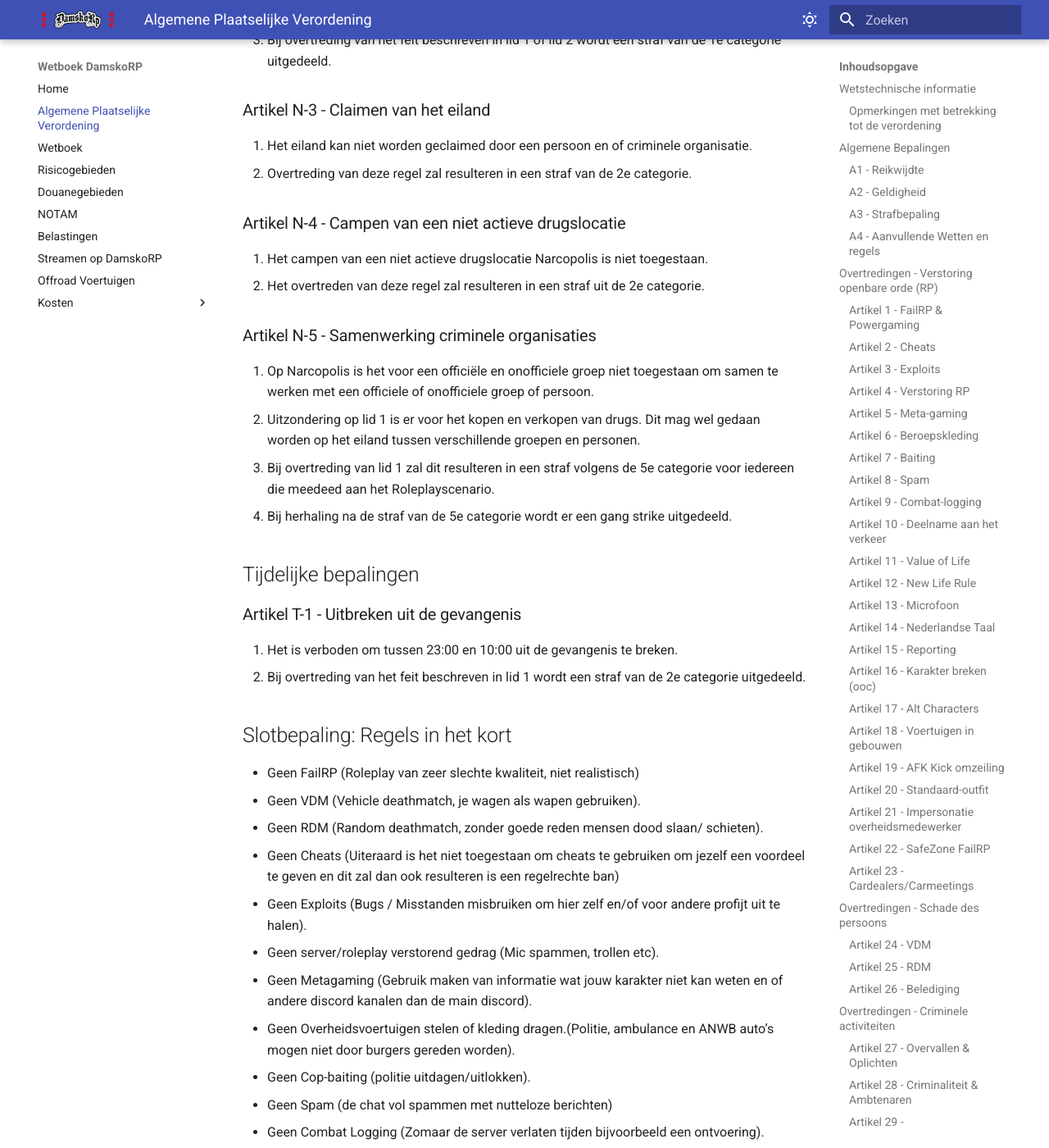
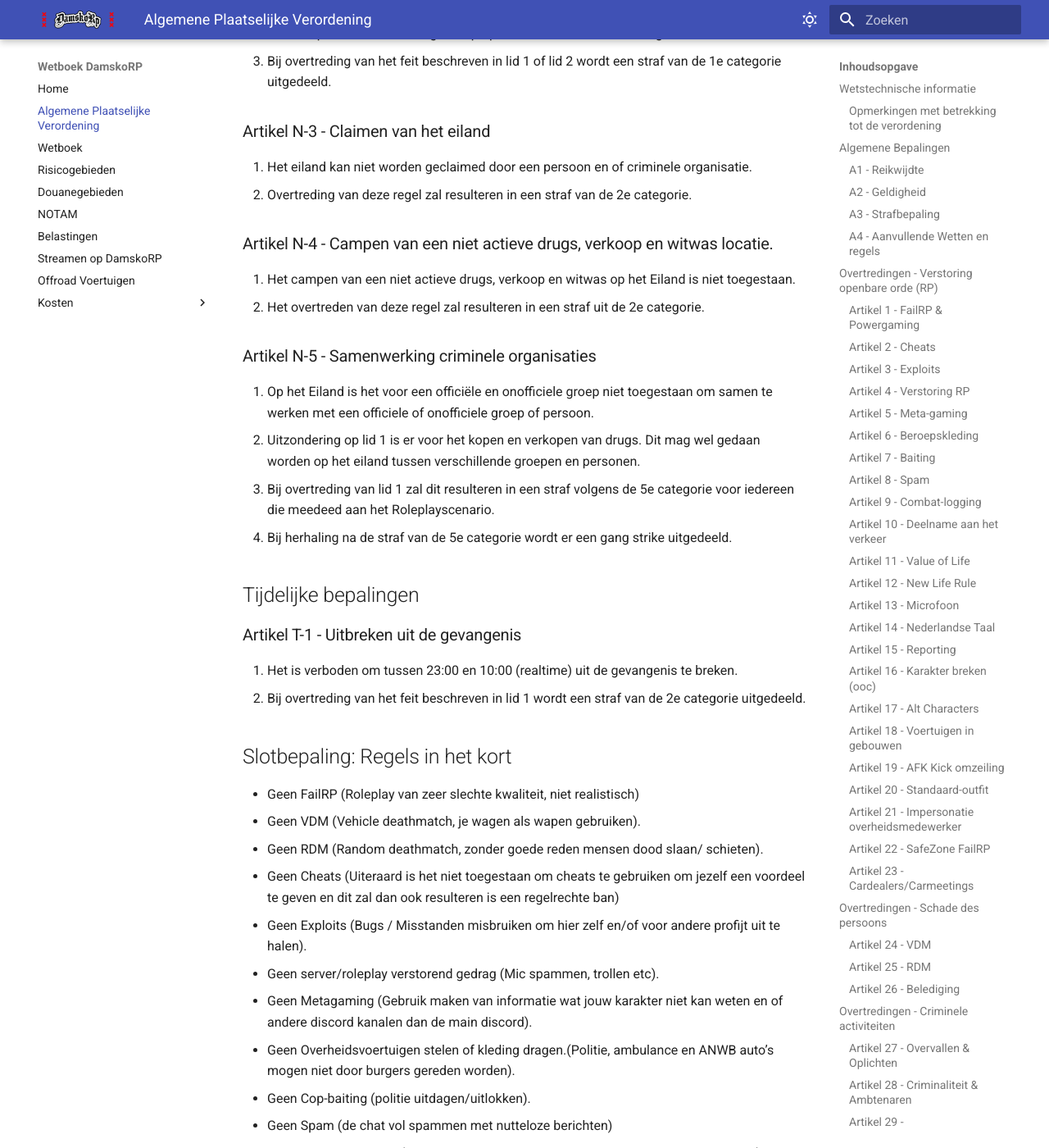
Before and after one commit to hoxsec/damsko-regels, an MkDocs documentation site: the page built from docs/apv.md, in a window 1280 px wide and 1400 px high, scrolled down 25262 px. Shown: the whole window at 82% size. Built offline with MkDocs 1.6.1 and Material for MkDocs 9.7.7, drawn with Linux system fonts in a browser that asks for light colours; some of the changed text lies outside the part shown.

Commit message:
apv aangepast

```diff
--- a/docs/apv.md
+++ b/docs/apv.md
@@ -540,9 +540,9 @@
     * Enkel dansen als dansers in clubs.
 3. Het overtreden van het feit genoemd in lid 1 zal resulteren in een straf van de 7e categorie.
 
-## Narcopolis
+## Eiland
 
-Onderstaande regels tellen alleen op Narcopolis
+Onderstaande regels tellen alleen op het Eiland
 
 ### Artikel N-1 - Schieten vanaf het vasteland en water
 
@@ -562,14 +562,14 @@
 1. Het eiland kan niet worden geclaimed door een persoon en of criminele organisatie.
 2. Overtreding van deze regel zal resulteren in een straf van de 2e categorie.
 
-### Artikel N-4 - Campen van een niet actieve drugslocatie
+### Artikel N-4 - Campen van een niet actieve drugs, verkoop en witwas locatie.
 
-1. Het campen van een niet actieve drugslocatie Narcopolis is niet toegestaan.
+1. Het campen van een niet actieve drugs, verkoop en witwas op het Eiland is niet toegestaan.
 2. Het overtreden van deze regel zal resulteren in een straf uit de 2e categorie.
 
 ### Artikel N-5 - Samenwerking criminele organisaties
 
-1. Op Narcopolis is het voor een officiële en onofficiele groep niet toegestaan om samen te werken met een officiele of onofficiele groep of persoon.
+1. Op het Eiland is het voor een officiële en onofficiele groep niet toegestaan om samen te werken met een officiele of onofficiele groep of persoon.
 2. Uitzondering op lid 1 is er voor het kopen en verkopen van drugs. Dit mag wel gedaan worden op het eiland tussen verschillende groepen en personen.
 3. Bij overtreding van lid 1 zal dit resulteren in een straf volgens de 5e categorie voor iedereen die meedeed aan het Roleplayscenario.
 4. Bij herhaling na de straf van de 5e categorie wordt er een gang strike uitgedeeld.
@@ -578,7 +578,7 @@
 
 ### Artikel T-1 - Uitbreken uit de gevangenis
 
-1. Het is verboden om tussen 23:00 en 10:00 uit de gevangenis te breken.
+1. Het is verboden om tussen 23:00 en 10:00 (realtime) uit de gevangenis te breken.
 2. Bij overtreding van het feit beschreven in lid 1 wordt een straf van de 2e categorie uitgedeeld.
 
 ## Slotbepaling: Regels in het kort
```
Also changed, not shown: other parts of docs/apv.md (+6 -6 lines).
